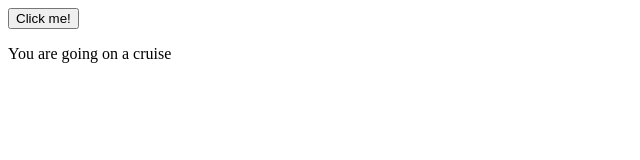
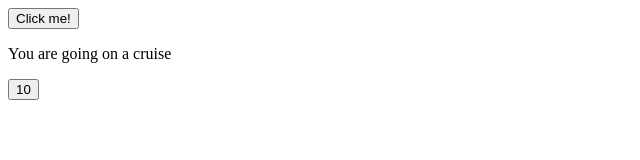
Before and after one commit to anyango55/Web-button, a plain HTML site: page index.html in a window 1280 px wide. Both pictures are taken after a click on the button "Click me!". Shown: the full height of the page, 0-640 px from the left. Drawn offline with Linux system fonts and the light colour scheme.

Commit message:
"count down button"

```diff
--- a/JAVA/script.js
+++ b/JAVA/script.js
@@ -1,4 +1,13 @@
-function revealMessage(argument) {
-	document.getElementById("hiddenMessage").style.display = 'block'
-	// body...
+function revealMessage() {
+	document.getElementById("hiddenMessage").style.display = 'block';
+
 }
+
+function countDown() {
+	var currentVal = document.getElementById("countDownButton").innerHTML;
+	var newVal = 0;
+	if (currentVal>0) {
+		newVal = currentVal - 1;
+	}
+	document.getElementById("countDownButton").innerHTML = newVal;
+}
--- a/index.html
+++ b/index.html
@@ -7,7 +7,10 @@
 </head>
 <body>
 	<button onclick="revealMessage()">Click me!</button>
-	<p id="hiddenMessage" style="display:none">You are going on a cruise</p>
+	<div id="hiddenMessage" style="display: none">
+		<p>You are going on a cruise</p>
+		<button id="countDownButton"onclick="countDown()">10</button>
+</div>
 
 </body>
 </html>
```
